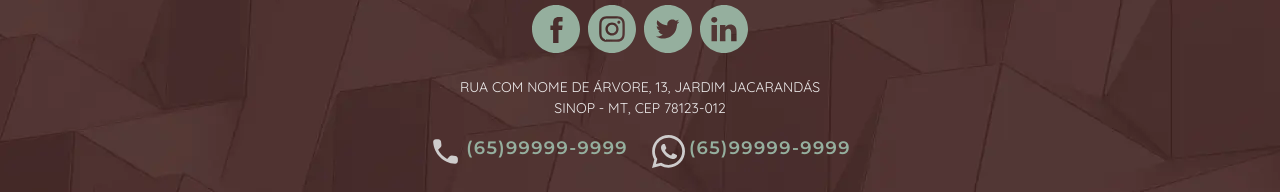
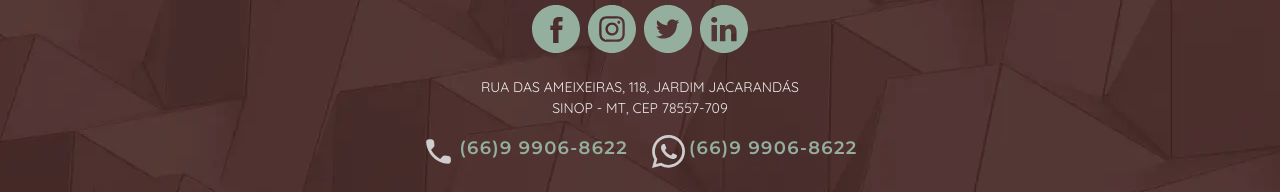
Before and after one commit to leonardofigueiro/buose, a Next.js app: page /solucoes in a window 1280 px wide. Shown: the part 2059-2251 px from the top of the page. Built offline with nearby package versions, Linux system fonts and the light colour scheme.

Commit message:
Ajustes nos dados

```diff
--- a/components/Footer/Mail.tsx
+++ b/components/Footer/Mail.tsx
@@ -14,8 +14,8 @@ export default function Mail() {
   return (
     <div className='mt-2'>
       <Endereco className='mt-3 text-center'>
-        RUA COM NOME DE ÁRVORE, 13, JARDIM JACARANDÁS <br/>
-        SINOP - MT, CEP 78123-012
+        Rua das Ameixeiras, 118, JARDIM JACARANDÁS <br/>
+        SINOP - MT, CEP 78557-709
       </Endereco>
 
     </div>
--- a/components/Footer/Phones.tsx
+++ b/components/Footer/Phones.tsx
@@ -20,11 +20,11 @@ export default function Phones() {
     <DivNumeros className='d-flex gap-4 justify-content-center flex-wrap flex-md-nowrap'>
       <div className='d-flex gap-1 align-items-end'>
         <Phone/>
-        <Tel>(65)99999-9999</Tel>
+        <Tel>(66)9 9906-8622</Tel>
       </div>
       <div className='d-flex gap-1 align-items-end'>
         <Whats/>
-        <Tel >(65)99999-9999</Tel>
+        <Tel >(66)9 9906-8622</Tel>
       </div>
     </DivNumeros>
 
--- a/components/Header.tsx
+++ b/components/Header.tsx
@@ -7,7 +7,6 @@ import MenuLateral from './Commons/menuLateral';
 import { useRouter } from 'next/router';
 import { useOnHoverOutside } from '../src/hooks/useOnHoverOutside';
 import MenuSolucoes from './Commons/menuSolucoes';
-import Cards from './Solucoes/Cards';
 
 const DivLogo = styled.div`
     display: flex;
--- a/components/Solucoes/Cards/CardConsultoria.tsx
+++ b/components/Solucoes/Cards/CardConsultoria.tsx
@@ -1,6 +1,6 @@
 import Link from 'next/link';
 import styled from 'styled-components';
-import { H1Card, HrCard, PCard, SpanCard, UlCard } from './HTMLitems';
+import { H1Card, HrCard, PCard, UlCard } from './HTMLitems';
 
 
 
--- a/components/Solucoes/Cards/CardMarcenaria.tsx
+++ b/components/Solucoes/Cards/CardMarcenaria.tsx
@@ -1,6 +1,6 @@
 import Link from 'next/link';
 import styled from 'styled-components';
-import { H1Card, HrCard, PCard, SpanCard, UlCard } from './HTMLitems';
+import { H1Card, HrCard, PCard, UlCard } from './HTMLitems';
 
 
 
--- a/pages/index.tsx
+++ b/pages/index.tsx
@@ -5,7 +5,6 @@ import ContentTwo from '../components/ContentTwo';
 import ContentThree from '../components/ContentThree';
 import ContentFive from '../components/ContentFive';
 import { AnimationOnScroll } from 'react-animation-on-scroll';
-import Form from '../components/Form';
 import Head from 'next/head';
 
 
--- a/pages/solucoes/index.tsx
+++ b/pages/solucoes/index.tsx
@@ -1,5 +1,4 @@
 import Head from 'next/head';
-import Cards from '../../components/Solucoes/Cards';
 import Processo from '../../components/Solucoes/Processo';
 import PricingCards from '../../components/Solucoes/PricingCards';
 import Form from '../../components/Form';
```
